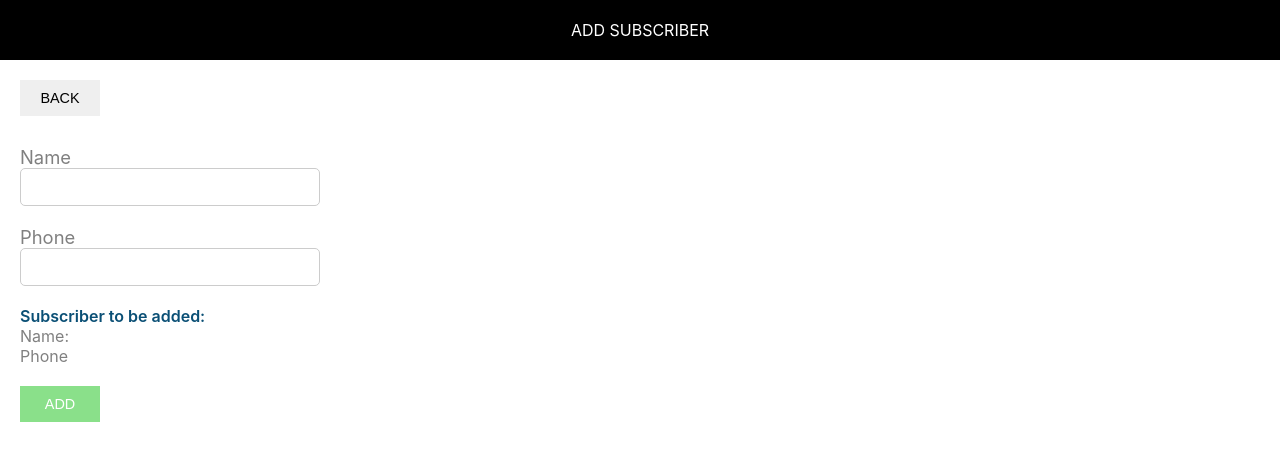
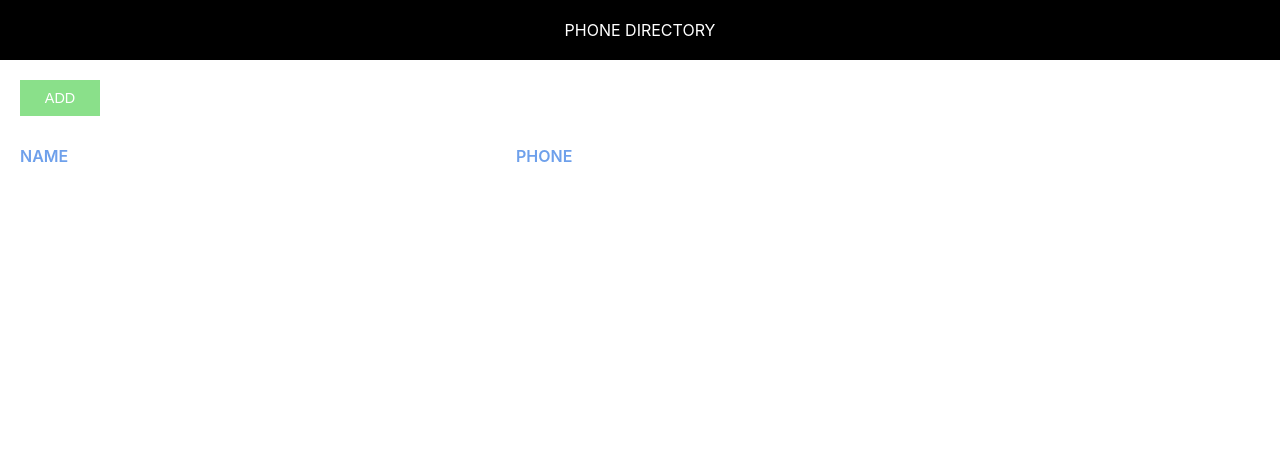
Before and after one commit to davidpjoseph/tele-directory, a React (Create React App) app: page / in a window 1280 px wide. Shown: the top 460 px of the page. Built offline with nearby package versions, Linux system fonts and the light colour scheme.

Commit message:
Added state in 'AddSubscriber' and 'App' components

```diff
--- a/src/AddSubscriber.js
+++ b/src/AddSubscriber.js
@@ -1,23 +1,43 @@
-import  React from 'react';
-import  Header from './Header';
+import React, { Component } from 'react';
+import Header from './Header';
 import './AddSubscriber.css';
 
-const AddSubscriber = function(){
+class AddSubscriber extends Component {
 
+
+    constructor() {
+        super();
+        this.state = {
+            id: 0,
+            name: '',
+            phone: ''
+        }
+    }
+
+    inputChangedHandler = (e) => {
+        const state = this.state;
+        state[e.target.name] = e.target.value;
+        this.setState(state);
+    }
+
+    render() {
+
+        const {name,phone} =this.state;
     return(
         <div>
             <Header heading="Add Subscriber"/>
             <div className="component-body-container">
                 <button className="custom-btn">Back</button>
+
                 <form className="subscriber-form">
                     <label htmlFor="name" className="label-control">Name</label><br/>
-                    <input id="name" type="text" className="input-control" name="name"></input><br/><br/>
+                    <input id="name" type="text" className="input-control" name="name" onChange={this.inputChangedHandler}></input><br/><br/>
                     <label htmlFor="phone"className="label-control">Phone</label><br/>
-                    <input id="phone" type="text" className="input-control" name="phone"></input><br/><br/>
+                    <input id="phone" type="text" className="input-control" name="phone" onChange={this.inputChangedHandler}></input><br/><br/>
                 <div className="subscriber-info-container">
                     <span className="subscriber-to-add-heading">Subscriber to be added:</span><br/>
-                    <span className="subscriber-info">Name:</span><br/>
-                    <span className="subscriber-info">Phone</span>
+                    <span className="subscriber-info">Name:{name}</span><br/>
+                    <span className="subscriber-info">Phone:{phone}</span>
                 </div>
                 <button type="submit" className="custom-btn add-btn">Add</button>
                </form>
@@ -26,4 +46,6 @@
     )
 }
 
+}
+
 export default AddSubscriber;
--- a/src/App.js
+++ b/src/App.js
@@ -1,25 +1,20 @@
-import Header from "./Header"
-import './App.css'
+import React, { Component } from 'react';
+import Header from './Header.js';
+import './App.css';
 
+class App extends Component {
 
+  constructor() {
+    super();
+    this.state = {
+      subscribersListToShow: []
+    }
+  }
 
-function App() {
-  let subscribers = [
-    {
-      id: 1,
-      name: "David P Joseph",
-      phone: "8888888888"
-    },
-    {
-      id: 2,
-      name: "Joseph P Varghese",
-      phone: "9999999999"
-    }
-  ];
+  render() {
 
     return (
-
-    <div className="component-container">
+      <div>
         <Header heading="Phone Directory" />
         <div className="component-body-container">
           <button className="custom-btn add-btn">Add</button>
@@ -30,24 +25,20 @@
           </div>
 
           {
-            subscribers.map( sub => {
-              return(
-              <div  key={sub.id} className="grid-container">
+            this.state.subscribersListToShow.map(sub => {
+              return <div key={sub.id} className="grid-container">
                 <span className="grid-item">{sub.name}</span>
                 <span className="grid-item">{sub.phone}</span>
                 <span className="grid-item action-btn-container">
                   <button className="custom-btn delete-btn">Delete</button>
                 </span>
               </div>
-              )
             })
           }
         </div>
       </div>
-
-
-
     );
+  }
 }
 
 export default App;
--- a/src/index.js
+++ b/src/index.js
@@ -7,7 +7,7 @@
 import './common/common.css';
 ReactDOM.render(
   <React.StrictMode>
-    <AddSubscriber />
+    < App />
   </React.StrictMode>,
   document.getElementById('root')
 );
```
Lines whose indentation alone changed are shown as unchanged.
